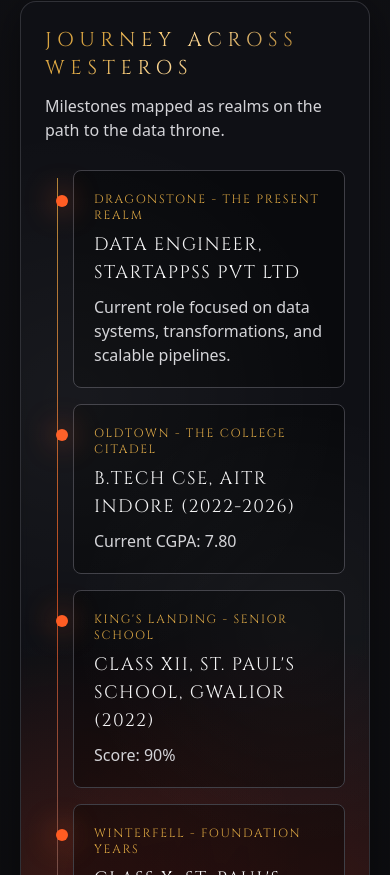
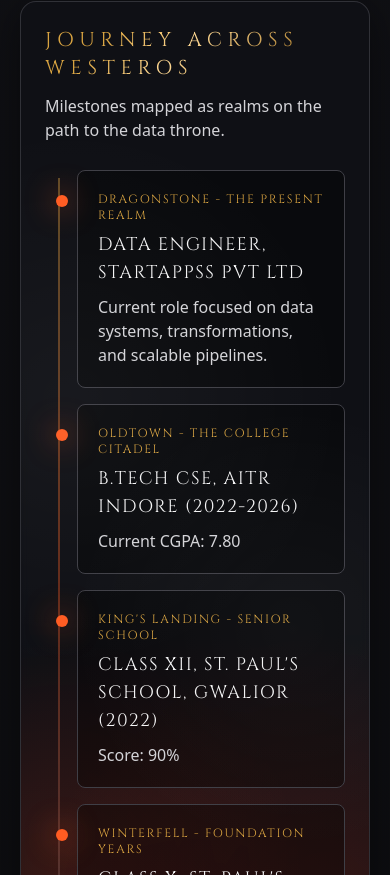
Before and after one commit to krishnad03/Krishna_Portfolio, a Next.js app: page / in a window 390 px wide. Shown: the part 1989-2864 px from the top of the page. Built offline with nearby package versions, Linux system fonts and the light colour scheme.

Commit message:
Align journey timeline markers with connector line

```diff
--- a/sections/JourneySection.tsx
+++ b/sections/JourneySection.tsx
@@ -26,11 +26,11 @@
 export function JourneySection() {
   return (
     <Section id="journey" title="Journey Across Westeros" subtitle="Milestones mapped as realms on the path to the data throne.">
-      <div className="relative space-y-4 pl-7 md:pl-9">
-        <div className="absolute bottom-2 left-3 top-2 w-px bg-gradient-to-b from-gold/80 via-ember/70 to-zinc-600" />
+      <div className="relative space-y-4 pl-8 md:pl-10">
+        <div className="absolute bottom-2 left-3.5 top-2 w-px -translate-x-1/2 bg-gradient-to-b from-gold/80 via-ember/70 to-zinc-600" />
         {journey.map((item) => (
           <article key={item.title} className="relative rounded-lg border border-zinc-700 bg-black/35 p-5">
-            <span className="absolute -left-[18px] top-6 h-3 w-3 rounded-full bg-ember shadow-ember" />
+            <span className="absolute -left-[22px] top-6 h-3 w-3 rounded-full bg-ember shadow-ember" />
             <p className="font-display text-xs uppercase tracking-[0.14em] text-gold">{item.place}</p>
             <h3 className="mt-2 font-display text-lg uppercase tracking-[0.08em] text-zinc-100">{item.title}</h3>
             <p className="mt-2 text-zinc-300">{item.details}</p>
```
